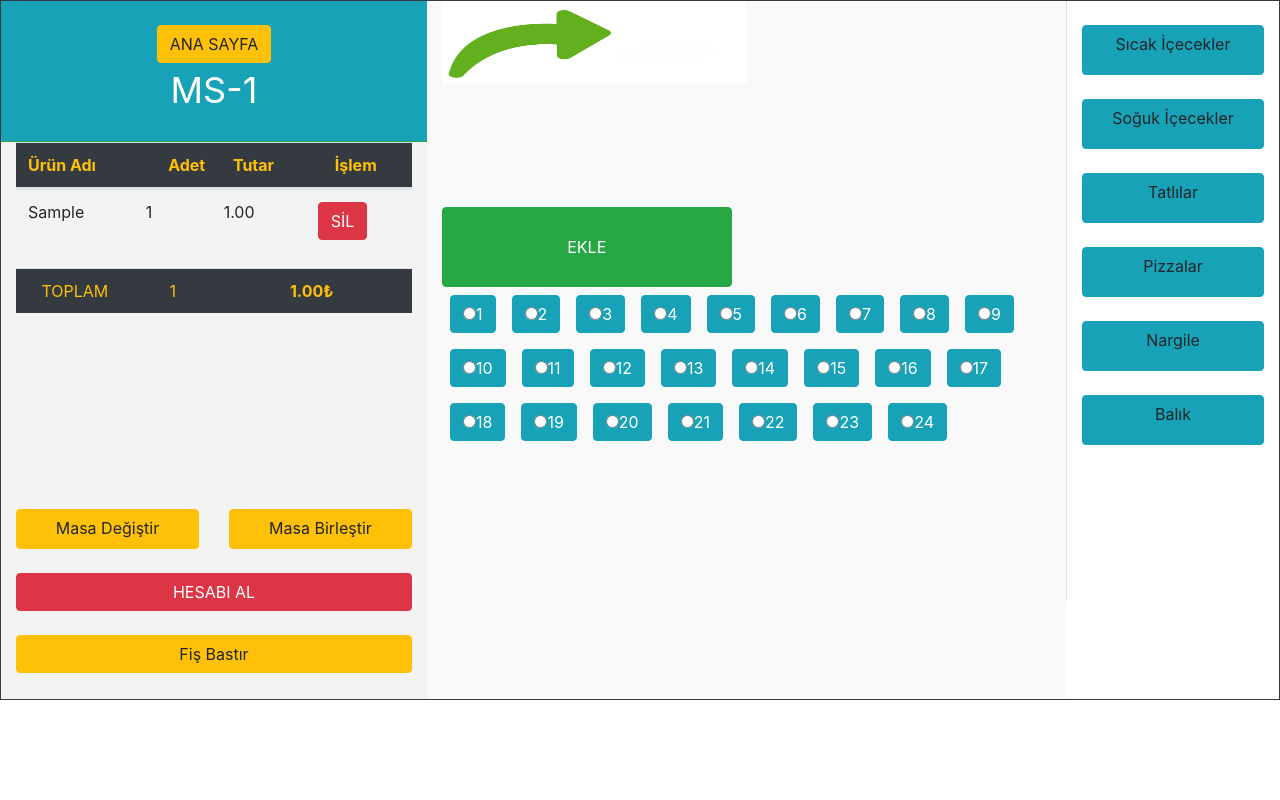
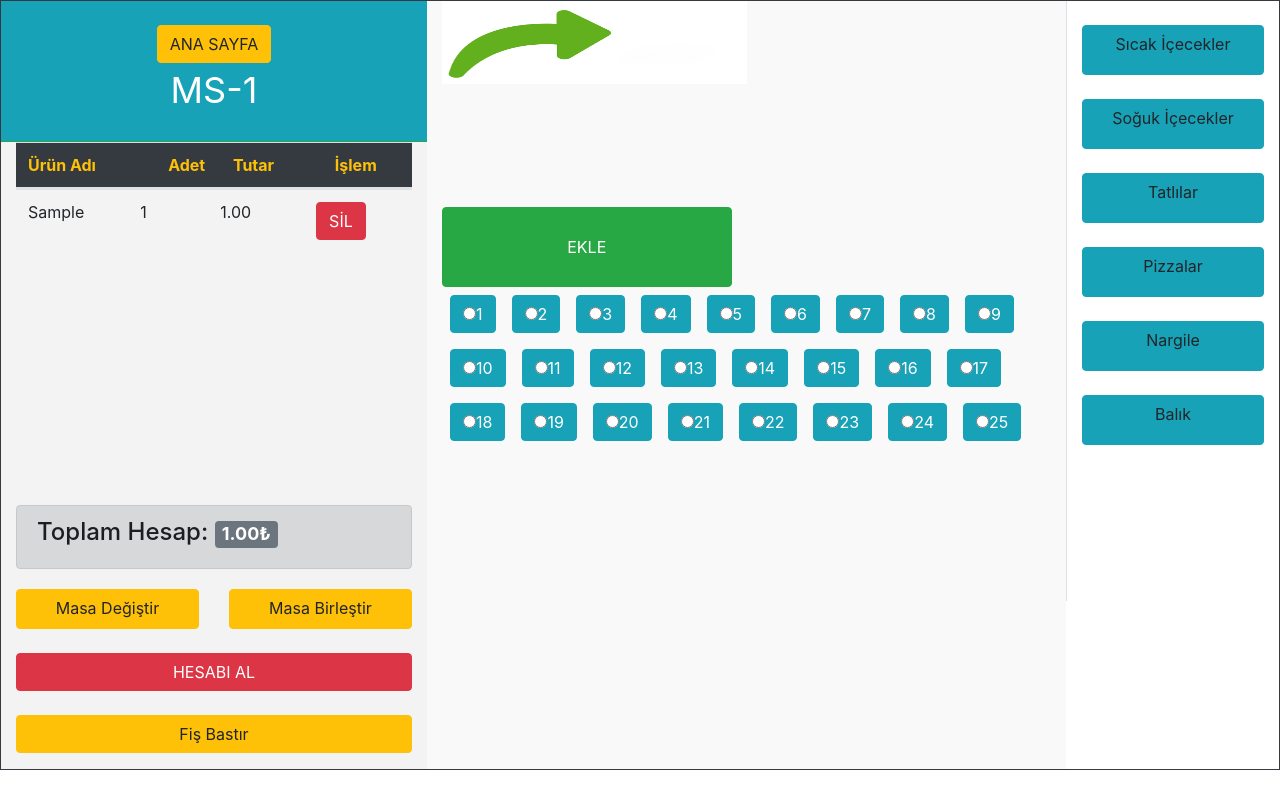
Before and after one commit to intrapol/ciftlikotomasyon, a PHP site: page /masadetay.php?masaid=1 in a window 1280 px wide. Run offline with PHP 8.4, Linux system fonts and the light colour scheme; data comes from the database, SQL or seed files in the repository; tables that the repository leaves empty hold one stand-in row (values such as "Sample post").

Commit message:
ekranlar düzenleme

```diff
--- a/index.php
+++ b/index.php
@@ -2,6 +2,7 @@
 $veri=$sistem->benimsorum2($db,"SELECT * from garson where durum=1",1)->num_rows;
 //header("refresh:2;");  // sayfanın otomatik yenilenmesini sağlıyrouz ..... anlık spariş sayfasında gözükecektir
 
+header("refresh:30;url=index.php");
 
 ?>
 <head>
--- a/islemler.php
+++ b/islemler.php
@@ -240,12 +240,17 @@ $id=htmlspecialchars($_GET["id"]);
 									</td>
 									</tr>';
 			endwhile;
-	echo '<tr class="bg-dark text-center text-warning">
-	 <td> TOPLAM</b></td>
-		<td>'.$adet.'</b></td>
-			 <td colspan="3"><b>'.number_format($sontutar,2,'.',',').'₺</b></td>
-		</tr>
+	echo '
 		</tbody></table>
+		<div class="row">
+			<div class="col-md-12">
+			<div class="alert alert-dark" role="alert"><h4>
+  <a class="">Toplam Hesap:   <span class="badge badge-secondary"> '.number_format($sontutar,2,'.',',').'₺</span>   </a>
+</div>
+			</div>
+		</div>
+
+
 		<div class="row">
 		<div class="col-md-12">
 		<div class="row">
--- a/masadetay.php
+++ b/masadetay.php
@@ -1,8 +1,9 @@
 <?php include("fonksiyon/fonksiyon.php"); $masam = new sistem;
 @$masaid=$_GET["masaid"];
+
 ?>
 <head>
-<meta http-equiv="Content-Type" content="text/html;" charset="utf-8" />
+<meta charset="ISO-8859-1">
 <script src="dosya/jqu.js"></script>
 <link rel="stylesheet" href="dosya/boost.css">
 <link rel="stylesheet" href="dosya/stil.css">
@@ -71,7 +72,7 @@ $("#sonuc").load("islemler.php?islem=urun&katid=" + sectionId).fadeIn();
 
 						<div class="col-md-12">
 							<?php
-							for ($i=1; $i<=24; $i++) :
+							for ($i=1; $i<=25; $i++) :
 							echo '<label class="btn btn-info m-2"><input name="adet" type="radio" value="'.$i.'" />'.$i.'</label>';
 							endfor;
 							?>
```
